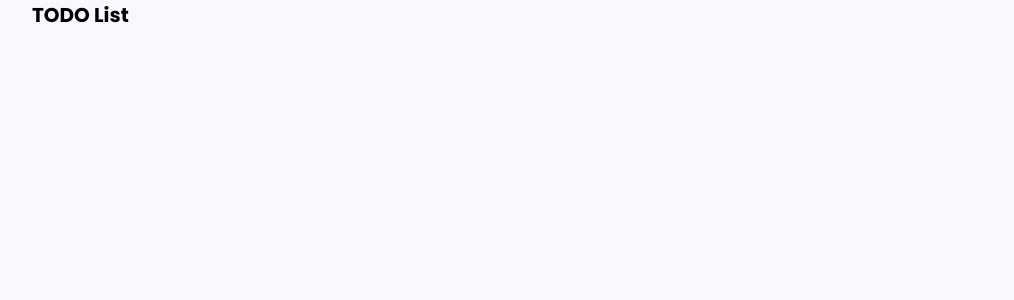
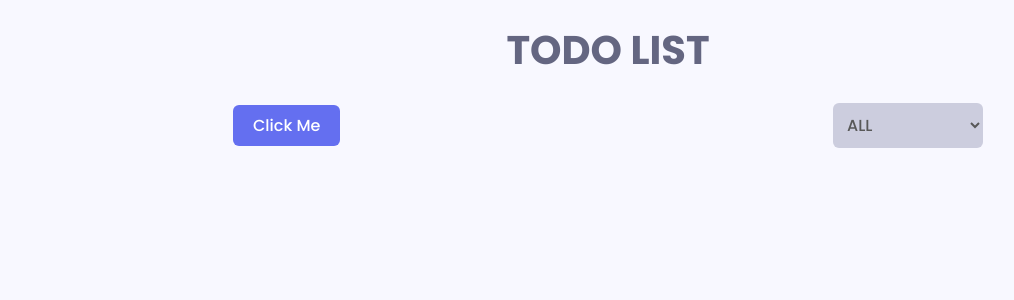
Before and after one commit to mhabib1/alfred, a React (Create React App) app: page / in a window 1280 px wide. Shown: the top 300 px of the page, without its empty margins (32-1046 px from the left). Built offline with nearby package versions, Linux system fonts and the light colour scheme.

Commit message:
updated the header with buttons

```diff
--- a/package.json
+++ b/package.json
@@ -5,6 +5,7 @@
 	"dependencies": {
 		"@fontsource/poppins": "^4.5.0",
 		"@reduxjs/toolkit": "^1.7.1",
+		"classnames": "^2.3.2",
 		"date-fns": "^2.28.0",
 		"framer-motion": "^5.5.1",
 		"node-sass": "^7.0.0",
--- a/public/index.html
+++ b/public/index.html
@@ -29,7 +29,7 @@
 
   <body>
     <noscript>You need to enable JavaScript to run this app.</noscript>
-    <div id="root"></div>
+    <div id="root" class=""></div>
     <!--
       This HTML file is a template.
       If you open it directly in the browser, you will see an empty page.
--- a/src/App.js
+++ b/src/App.js
@@ -1,10 +1,15 @@
 import React from 'react';
 import PageTitle from './components/PageTitle';
+import style from './styles/modules/app.module.scss';
+import AppHeader from './components/AppHeader';
 
 function App() {
   return (
     <div className="container">
       <PageTitle>TODO List</PageTitle>
+      <div className={style.app__wrapper}>
+        <AppHeader />
+      </div>
     </div>
   );
 }
--- /dev/null
+++ b/src/components/AppHeader.js
@@ -0,0 +1,18 @@
+import React from 'react';
+import Button, { SelectButton } from './Button';
+import styles from '../styles/modules/app.module.scss';
+
+function AppHeader() {
+  return (
+    <div className={styles.appHeader}>
+      <Button variant="primary">Click Me</Button>
+      <SelectButton id="status">
+        <option value="all">ALL</option>
+        <option value="incomplete">Incomplete</option>
+        <option value="complete">Complete</option>
+      </SelectButton>
+    </div>
+  );
+}
+
+export default AppHeader;
--- /dev/null
+++ b/src/components/Button.js
@@ -0,0 +1,35 @@
+import React, { Children } from 'react';
+import cx from 'classnames';
+import styles from '../styles/modules/button.module.scss';
+
+const buttonTypes = {
+  primary: 'primary',
+  secondary: 'secondary',
+};
+
+function Button({ type, variant = 'primary', children, ...rest }) {
+  return (
+    <button
+      type={type === 'submit' ? 'submit' : 'button'}
+      className={cx(styles.button, styles[`button--${buttonTypes[variant]}`])}
+      //   className={getClasses([
+      //     styles.button,
+      //     styles[`button--${buttonTypes[variant]}`],
+      //   ])}
+      {...rest}
+    >
+      {children}
+    </button>
+  );
+}
+
+function SelectButton({ children, id, ...rest }) {
+  return (
+    <select className={cx(styles.button, styles.button__select)} {...rest}>
+      {children}
+    </select>
+  );
+}
+
+export { SelectButton };
+export default Button;
--- a/src/components/PageTitle.js
+++ b/src/components/PageTitle.js
@@ -1,10 +1,11 @@
 import React from 'react';
+import style from '../styles/modules/title.module.scss';
 
-function PageTitle({ children }) {
+function PageTitle({ children, ...rest }) {
   return (
-    <div>
-      <h1>{children}</h1>
-    </div>
+    <p className={style.title} {...rest}>
+      {children}
+    </p>
   );
 }
 
--- /dev/null
+++ b/src/utils/getClasses.js
@@ -0,0 +1,6 @@
+// This a helper method that takes array of classes and filter item classes.
+export const getClasses = (classes) =>
+  classes
+    .filter((item) => item !== '')
+    .join(' ')
+    .trim();
```
Also changed, not shown: 1 other file (tests, documents, lock files or other folders).
